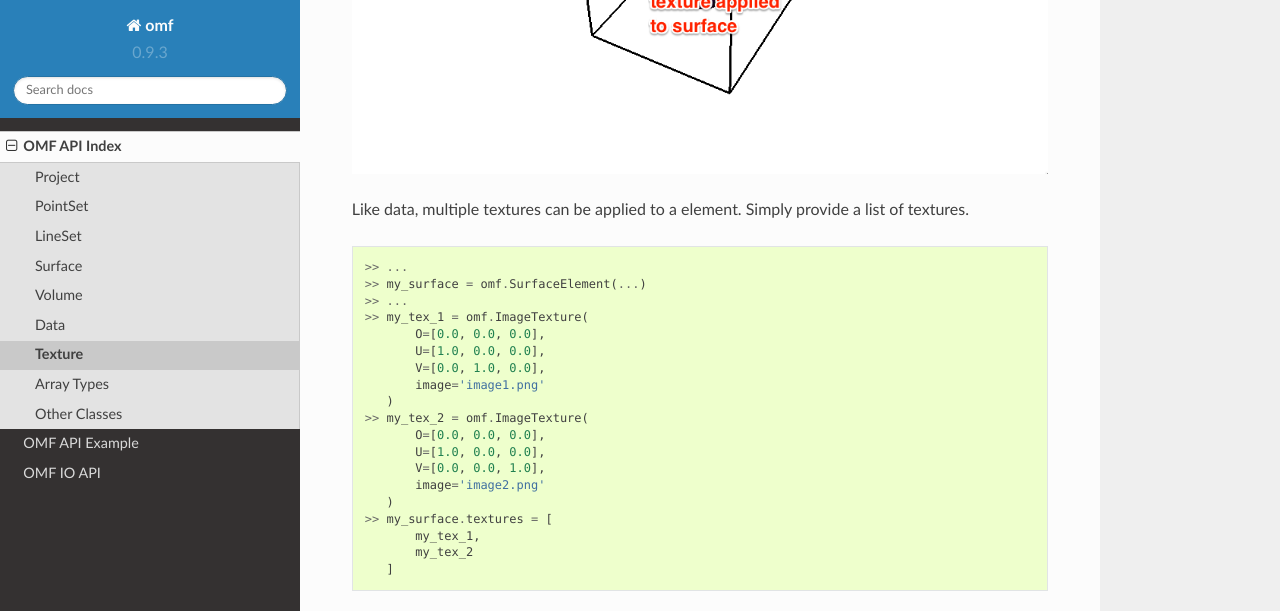
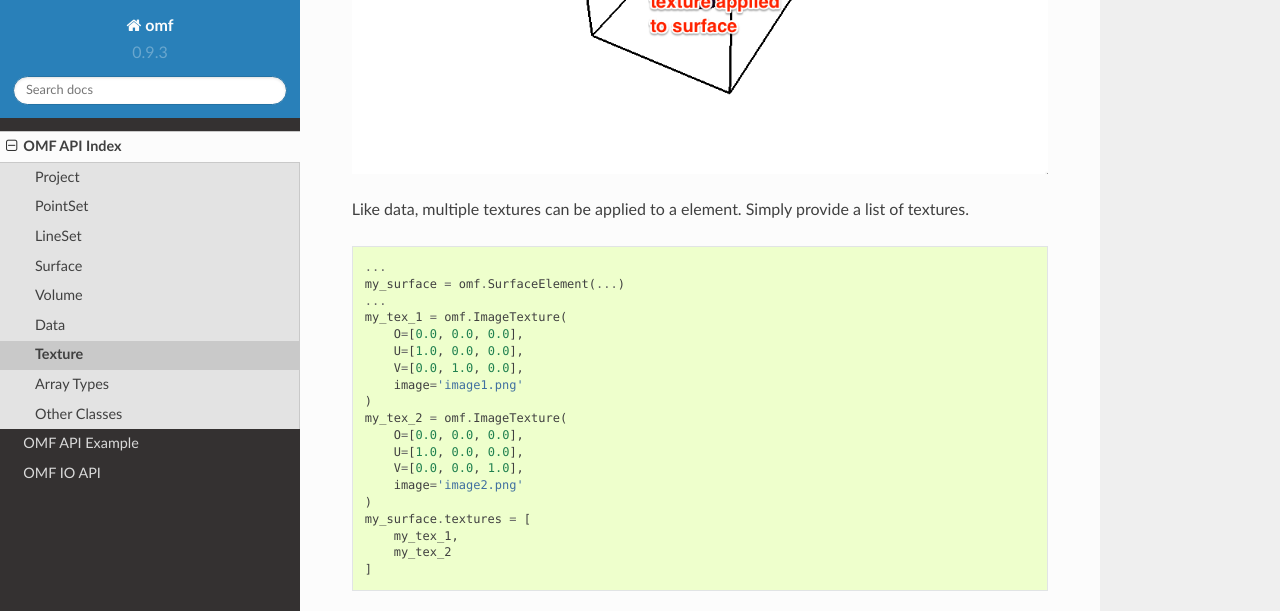
Before and after one commit to gmggroup/omf-python, a Sphinx documentation site: the page built from docs/content/textures.rst, in a window 1280 px wide and 900 px high, scrolled down 649 px, cut to the strip 0-611 px from the top of the window. Built offline with Sphinx 7.4.7 and the Read the Docs theme 2.0.0, drawn with Linux system fonts in a browser that asks for light colours.

Commit message:
fix syntax of python block in rst

```diff
--- a/docs/content/textures.rst
+++ b/docs/content/textures.rst
@@ -16,24 +16,24 @@ list of textures.
 
 .. code:: python
 
-    >> ...
-    >> my_surface = omf.SurfaceElement(...)
-    >> ...
-    >> my_tex_1 = omf.ImageTexture(
-           O=[0.0, 0.0, 0.0],
-           U=[1.0, 0.0, 0.0],
-           V=[0.0, 1.0, 0.0],
-           image='image1.png'
-       )
-    >> my_tex_2 = omf.ImageTexture(
-           O=[0.0, 0.0, 0.0],
-           U=[1.0, 0.0, 0.0],
-           V=[0.0, 0.0, 1.0],
-           image='image2.png'
-       )
-    >> my_surface.textures = [
-           my_tex_1,
-           my_tex_2
-       ]
+    ...
+    my_surface = omf.SurfaceElement(...)
+    ...
+    my_tex_1 = omf.ImageTexture(
+        O=[0.0, 0.0, 0.0],
+        U=[1.0, 0.0, 0.0],
+        V=[0.0, 1.0, 0.0],
+        image='image1.png'
+    )
+    my_tex_2 = omf.ImageTexture(
+        O=[0.0, 0.0, 0.0],
+        U=[1.0, 0.0, 0.0],
+        V=[0.0, 0.0, 1.0],
+        image='image2.png'
+    )
+    my_surface.textures = [
+        my_tex_1,
+        my_tex_2
+    ]
 
 .. autoclass:: omf.texture.ImageTexture
```
Also changed, not shown: docs/content/data.rst (+18 -18 lines).
